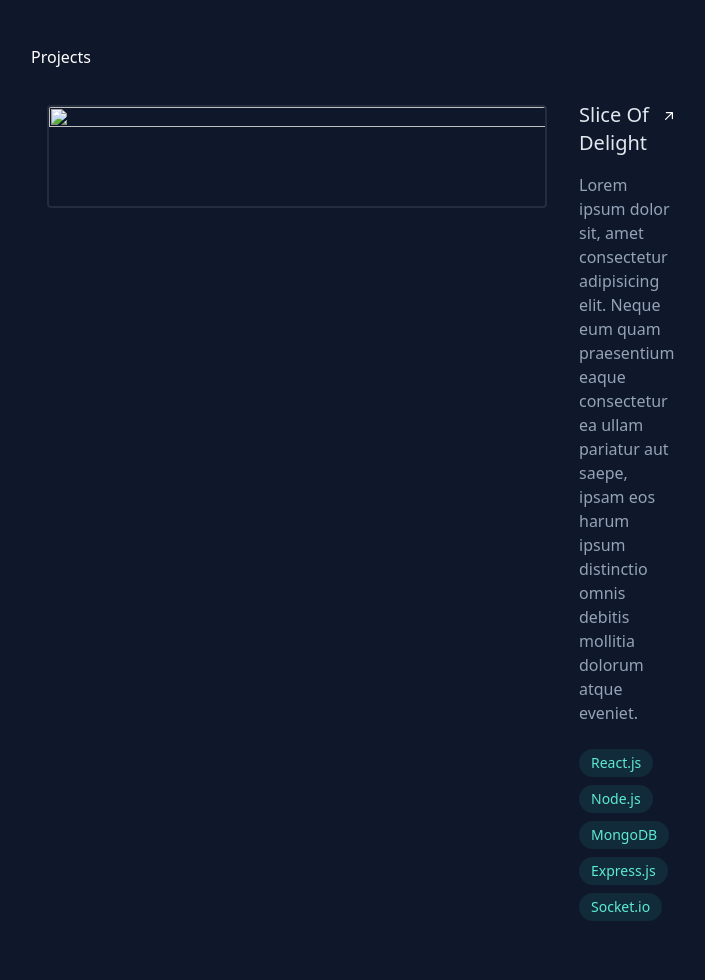
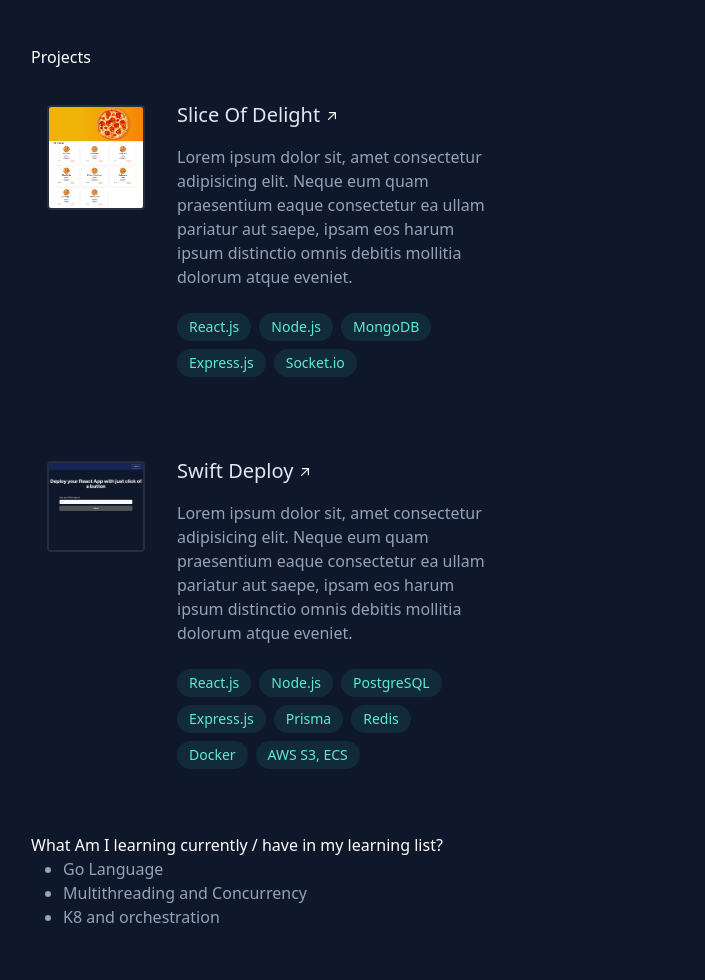
Before and after one commit to dhruvtongia/dhruv-tongia, a plain HTML site: page index.html in a window 1280 px wide. Shown: the part 975-1955 px from the top of the page, without its empty margins (529-1234 px from the left). Drawn offline with nearby package versions, Linux system fonts and the light colour scheme; the site is published under a folder, as on GitHub Pages, so addresses that start at the root find nothing.

Commit message:
changing images path

```diff
--- a/index.html
+++ b/index.html
@@ -4,7 +4,7 @@
     <meta charset="UTF-8" />
     <meta name="viewport" content="width=device-width, initial-scale=1.0" />
     <script src="https://cdn.tailwindcss.com"></script>
-    <link rel="icon" type="image/x-icon" href="/assets/favicon-32x32.png" />
+    <link rel="icon" type="image/x-icon" href="assets/favicon-32x32.png" />
     <title>Dhruv</title>
   </head>
   <body class="flex text-white bg-slate-900">
@@ -204,7 +204,7 @@
         >
           <div class="pr-8">
             <img
-              src="/assets/sliceofdelight.png"
+              src="assets/sliceofdelight.png"
               width="500"
               height="100"
               class="rounded border-2 border-slate-200/10 transition group-hover:border-slate-200/30 sm:order-1 sm:col-span-2 sm:translate-y-1"
@@ -275,7 +275,7 @@
         >
           <div class="pr-8">
             <img
-              src="/assets/swiftdeploy.png"
+              src="assets/swiftdeploy.png"
               width="500"
               height="100"
               class="rounded border-2 border-slate-200/10 transition group-hover:border-slate-200/30 sm:order-1 sm:col-span-2 sm:translate-y-1"
```
